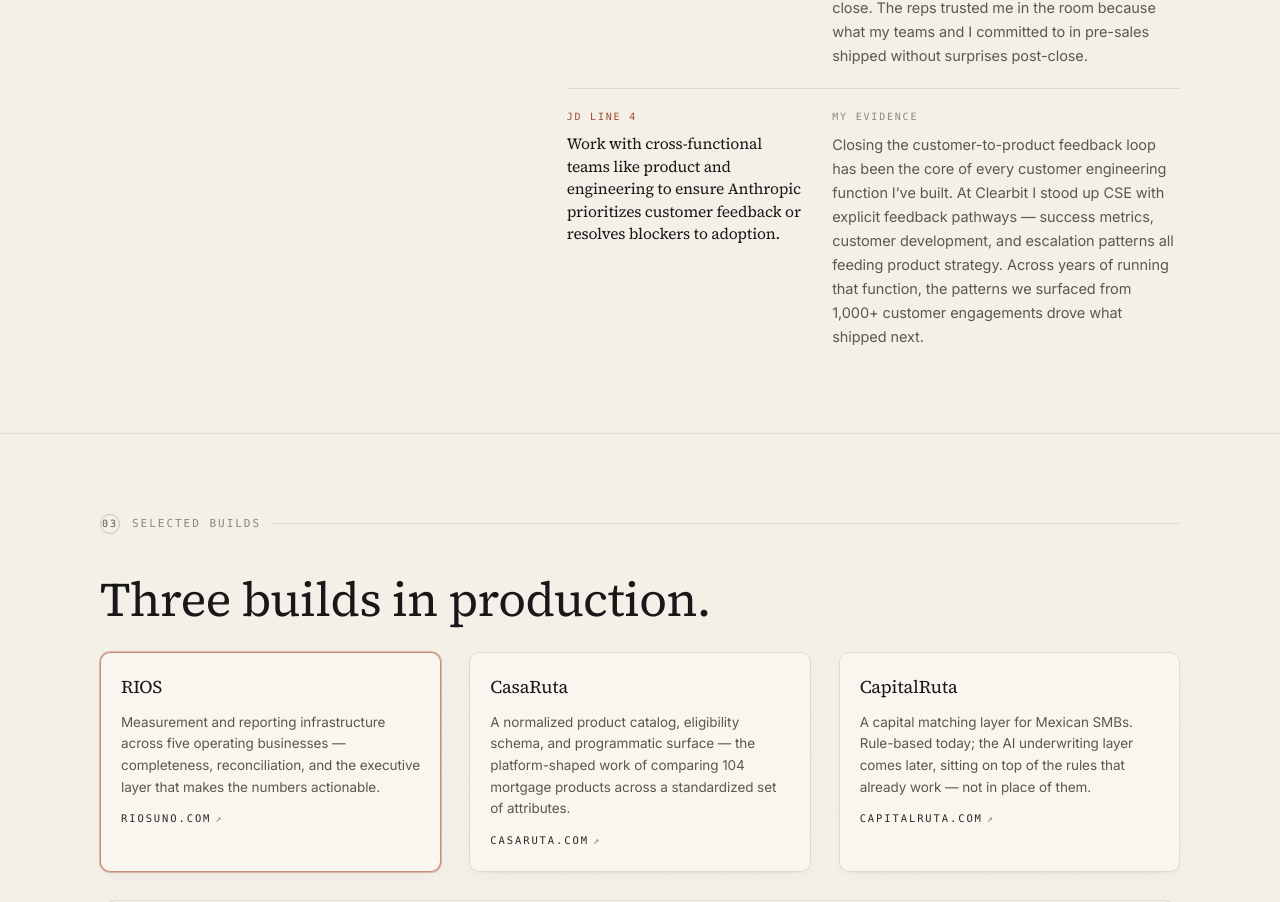
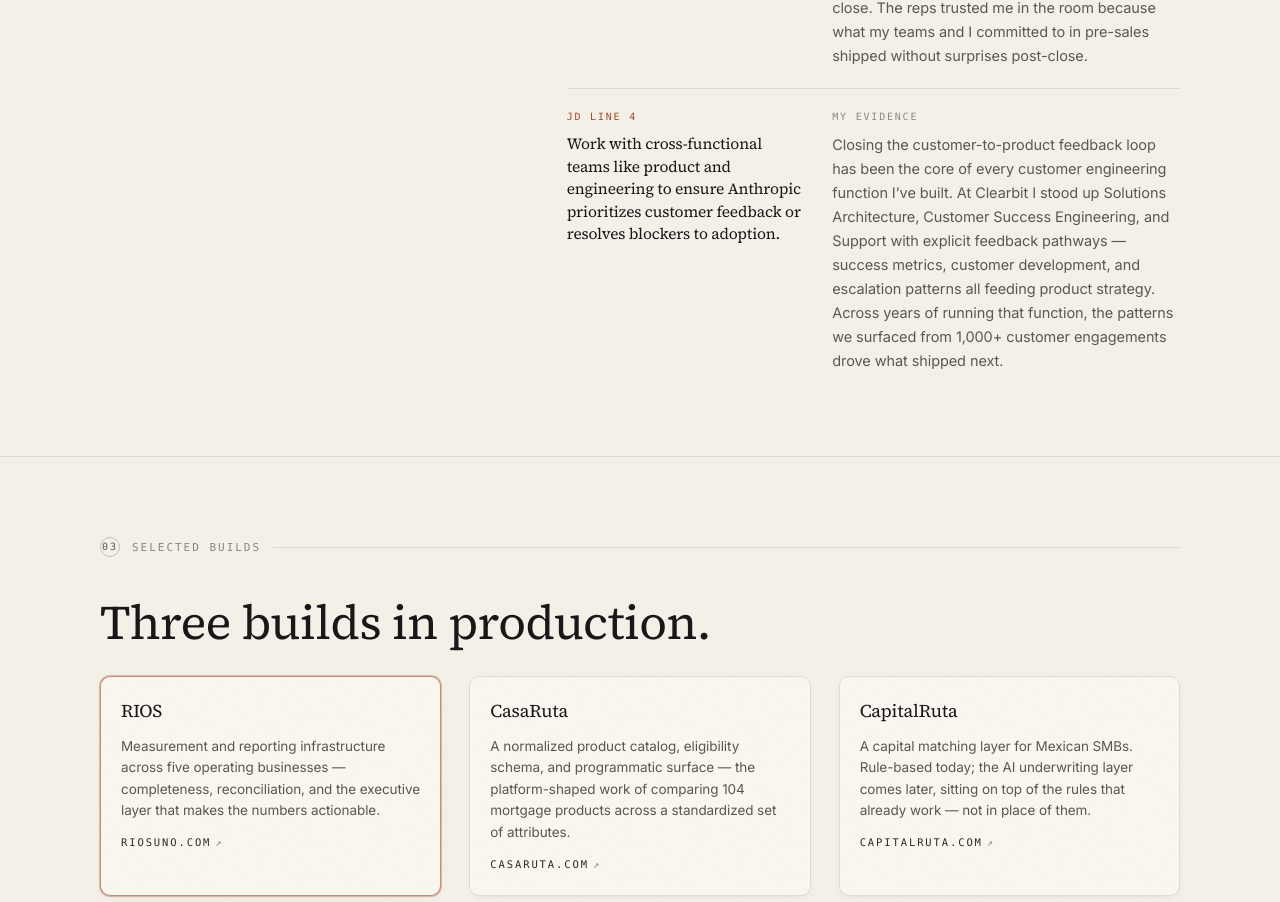
Before and after one commit to ShirleyS/shirleyio, a Next.js app: page / in a window 1280 px wide. Shown: the part 3195-4097 px from the top of the page. Built offline with nearby package versions, Linux system fonts and the light colour scheme.

Commit message:
adjustment

```diff
--- a/components/Closing.tsx
+++ b/components/Closing.tsx
@@ -13,7 +13,7 @@ const overlap: Array<{ jd: string; me: string }> = [
   },
   {
     jd: "Work with cross-functional teams like product and engineering to ensure Anthropic prioritizes customer feedback or resolves blockers to adoption.",
-    me: "Closing the customer-to-product feedback loop has been the core of every customer engineering function I&rsquo;ve built. At Clearbit I stood up CSE with explicit feedback pathways &mdash; success metrics, customer development, and escalation patterns all feeding product strategy. Across years of running that function, the patterns we surfaced from 1,000+ customer engagements drove what shipped next.",
+    me: "Closing the customer-to-product feedback loop has been the core of every customer engineering function I&rsquo;ve built. At Clearbit I stood up Solutions Architecture, Customer Success Engineering, and Support with explicit feedback pathways &mdash; success metrics, customer development, and escalation patterns all feeding product strategy. Across years of running that function, the patterns we surfaced from 1,000+ customer engagements drove what shipped next.",
   },
 ];
 
```
